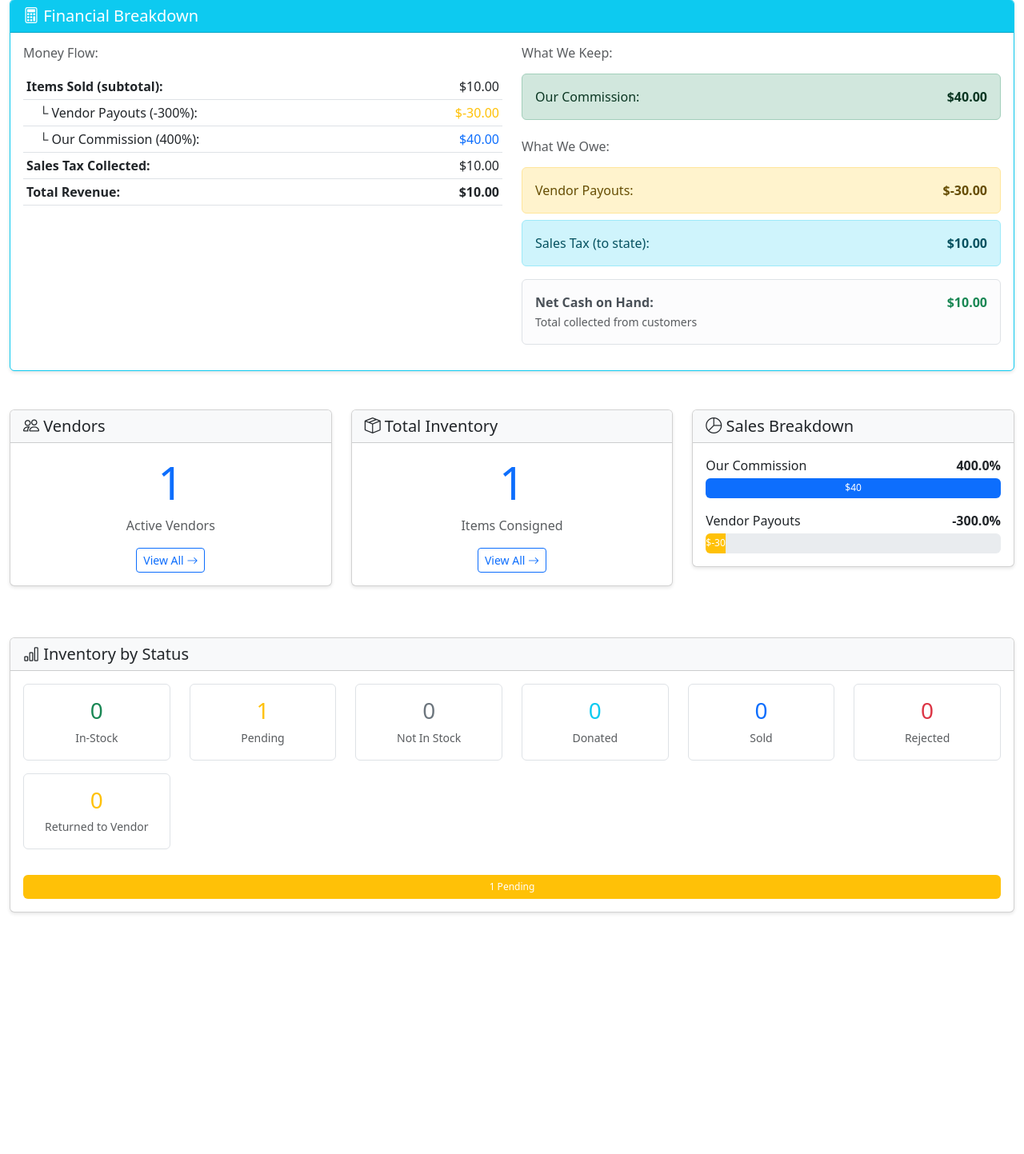
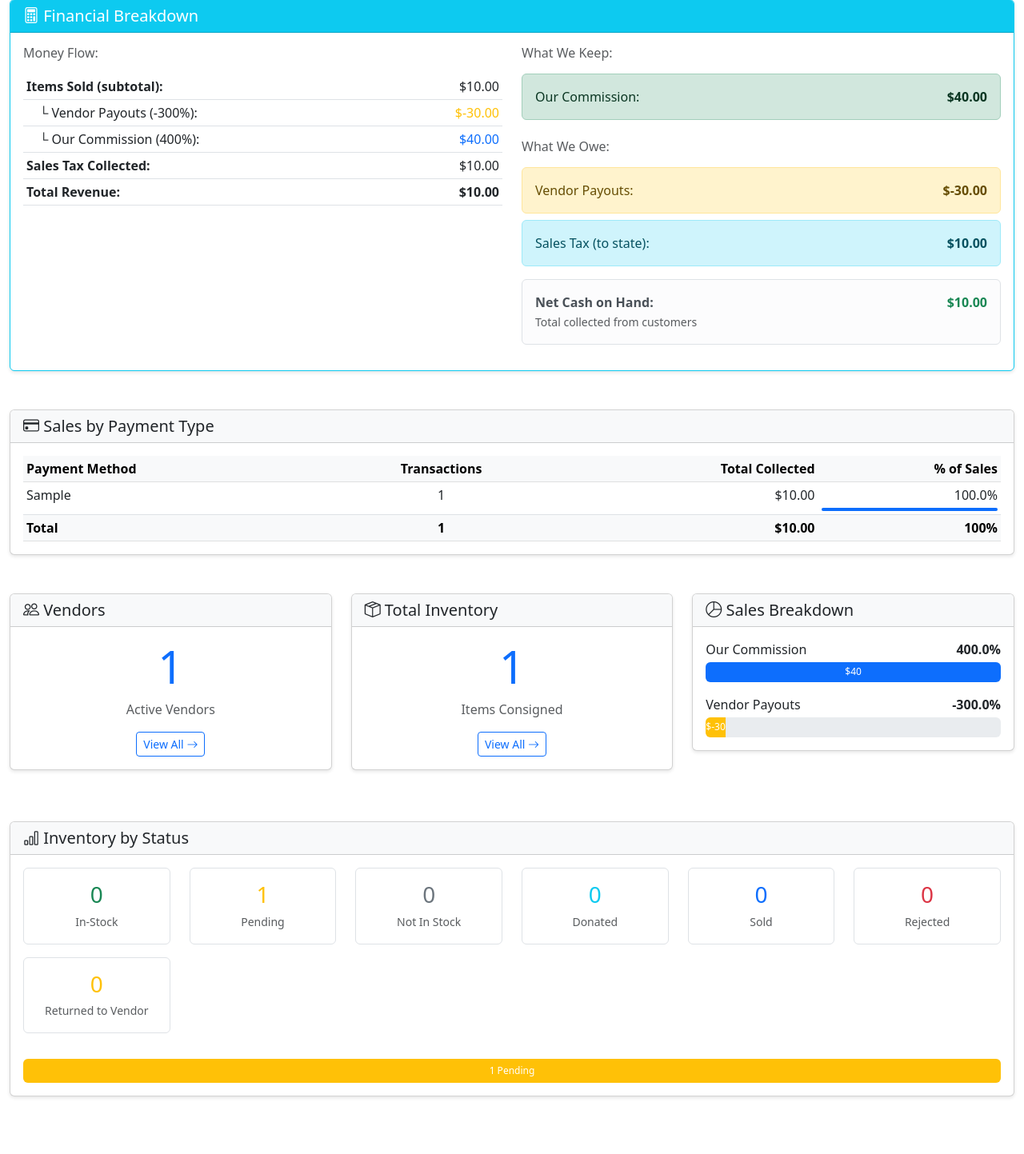
Before and after one commit to jbhenry/skisale_app, a Flask app: page / in a window 1280 px wide. Shown: the part 611-2054 px from the top of the page at 80% size. Before the commit the page ends 1754 px from the top, so only its background shows below. Run offline with Flask 3, Linux system fonts and the light colour scheme; tables that the repository leaves empty hold one stand-in row (values such as "Sample post"); some libraries are stand-ins or nearby versions.

Commit message:
FEATURE: sales by payment type dashboard; inventory sales history
- Dashboard: add full-width Sales by Payment Type breakdown table with transaction counts, totals, and % of sales progress bars
- Inventory detail page: replace "coming soon" placeholder with actual sales history from invoice line data

Co-Authored-By: Claude Sonnet 4.6 <noreply@anthropic.com>

```diff
--- a/routes/vendors.py
+++ b/routes/vendors.py
@@ -57,6 +57,18 @@ def index():
             total_commission += commission
             total_vendor_payout += payout
 
+    # Payment method breakdown
+    payment_breakdown = {}
+    for invoice in all_invoices:
+        method = invoice.payment_method or 'Unknown'
+        if method not in payment_breakdown:
+            payment_breakdown[method] = {'count': 0, 'total': 0.0}
+        payment_breakdown[method]['count'] += 1
+        payment_breakdown[method]['total'] += invoice.total
+    payment_breakdown = dict(
+        sorted(payment_breakdown.items(), key=lambda x: x[1]['total'], reverse=True)
+    )
+
     return render_template('dashboard.html',
                          active_vendors=active_vendors,
                          total_inventory=total_inventory,
@@ -67,7 +79,8 @@ def index():
                          total_discounts=total_discounts,
                          total_vendor_payout=total_vendor_payout,
                          total_commission=total_commission,
-                         num_invoices=len(all_invoices))
+                         num_invoices=len(all_invoices),
+                         payment_breakdown=payment_breakdown)
 
 
 @vendors_bp.route('/vendors')
--- a/templates/dashboard.html
+++ b/templates/dashboard.html
@@ -203,6 +203,60 @@
     </div>
 </div>
 
+<!-- Sales by Payment Type -->
+<div class="row mb-4">
+    <div class="col-12">
+        <div class="card">
+            <div class="card-header bg-light">
+                <h5 class="mb-0"><i class="bi bi-credit-card"></i> Sales by Payment Type</h5>
+            </div>
+            <div class="card-body">
+                {% if payment_breakdown %}
+                <div class="table-responsive">
+                    <table class="table table-sm mb-0">
+                        <thead class="table-light">
+                            <tr>
+                                <th>Payment Method</th>
+                                <th class="text-center">Transactions</th>
+                                <th class="text-end">Total Collected</th>
+                                <th class="text-end">% of Sales</th>
+                            </tr>
+                        </thead>
+                        <tbody>
+                            {% for method, data in payment_breakdown.items() %}
+                            <tr>
+                                <td>{{ method }}</td>
+                                <td class="text-center">{{ data['count'] }}</td>
+                                <td class="text-end">${{ "%.2f"|format(data['total']) }}</td>
+                                <td class="text-end">
+                                    {{ "%.1f"|format((data['total'] / total_sales * 100) if total_sales > 0 else 0) }}%
+                                    <div class="progress mt-1" style="height: 4px;">
+                                        <div class="progress-bar bg-primary"
+                                             style="width: {{ (data['total'] / total_sales * 100) if total_sales > 0 else 0 }}%">
+                                        </div>
+                                    </div>
+                                </td>
+                            </tr>
+                            {% endfor %}
+                        </tbody>
+                        <tfoot class="table-light">
+                            <tr>
+                                <td><strong>Total</strong></td>
+                                <td class="text-center"><strong>{{ num_invoices }}</strong></td>
+                                <td class="text-end"><strong>${{ "%.2f"|format(total_sales) }}</strong></td>
+                                <td class="text-end"><strong>100%</strong></td>
+                            </tr>
+                        </tfoot>
+                    </table>
+                </div>
+                {% else %}
+                <p class="text-center text-muted py-4 mb-0">No sales yet</p>
+                {% endif %}
+            </div>
+        </div>
+    </div>
+</div>
+
 <!-- Secondary Metrics Row -->
 <div class="row mb-4">
     <!-- Active Vendors -->
```
Also changed, not shown: templates/inventory_view.html (+43 -5 lines).
